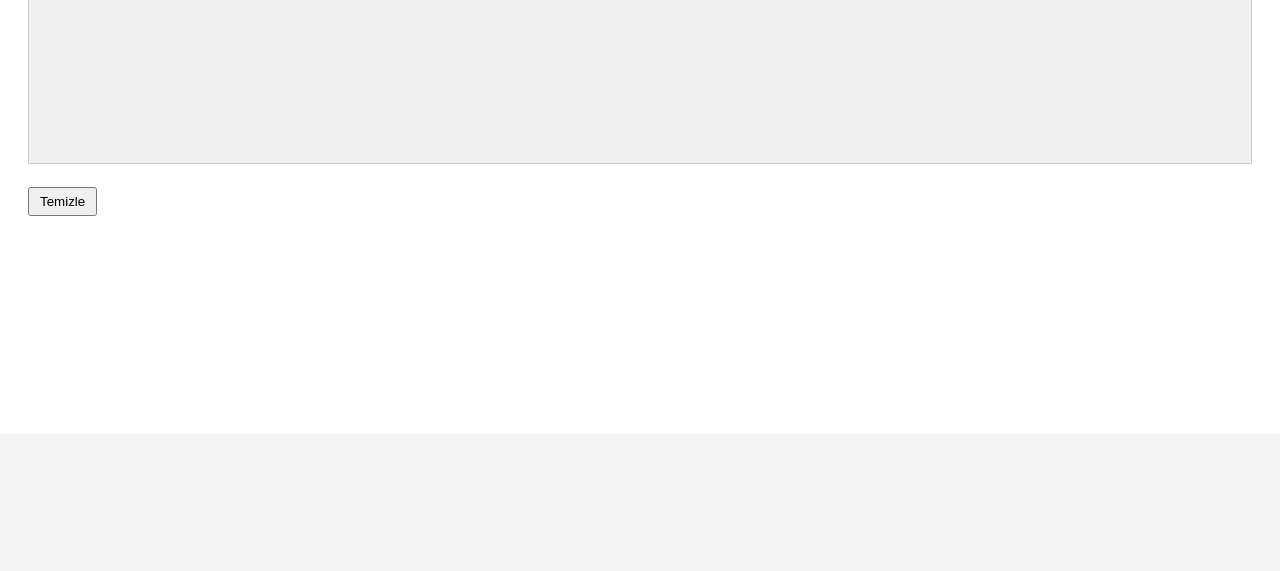
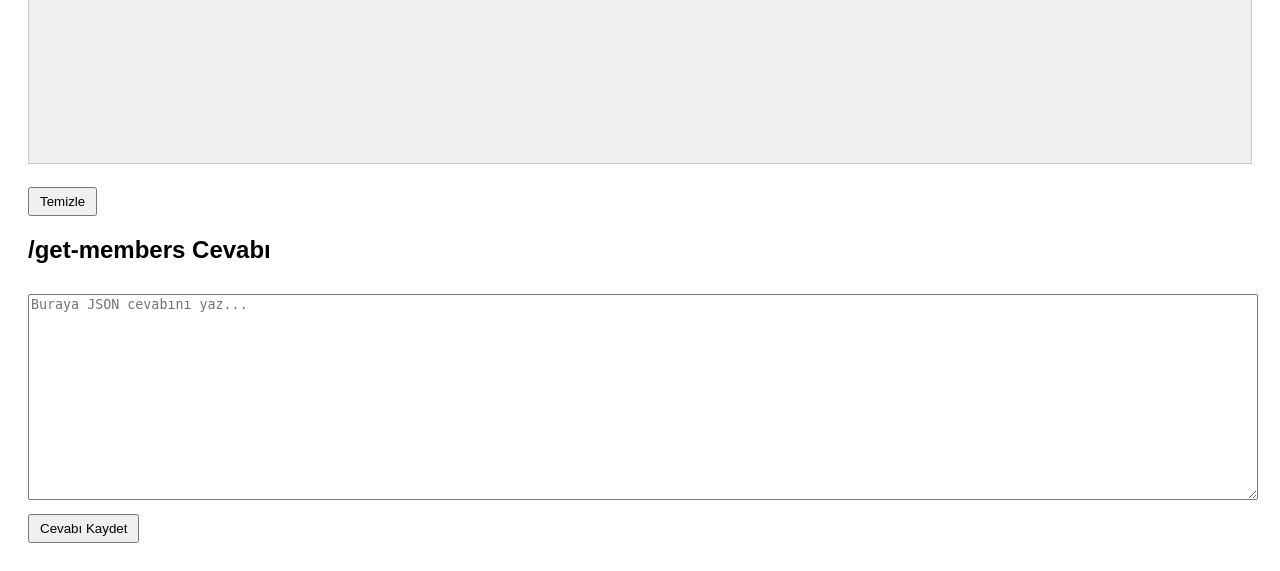
Before and after one commit to Tempa-Teknik/webServiceTest, a Flask app: page / in a window 1280 px wide. Shown: the part 366-937 px from the top of the page. Before the commit the page ends 582 px from the top, so only its background shows below. Run offline with Flask 2, Linux system fonts and the light colour scheme; data that the repository does not hold is empty.

Commit message:
Added get member feature

```diff
--- a/app.py
+++ b/app.py
@@ -1,14 +1,15 @@
-from flask import Flask, request, jsonify, render_template
+from flask import Flask, request, jsonify, render_template, redirect
 from datetime import datetime
 import pytz
-import uuid  # UUID üretmek için
+import uuid
 
 app = Flask(__name__)
 messages = []
+get_members_response = "{}"  # Başlangıç değeri
 
 @app.route('/')
 def index():
-    return render_template('index.html', messages=messages)
+    return render_template('index.html', messages=messages, get_members_response=get_members_response)
 
 @app.route('/Api/indicatorapi/milk-delivery/<string:user_id>', methods=['POST'])
 def milk_delivery(user_id):
@@ -16,20 +17,15 @@ def milk_delivery(user_id):
     if not data:
         return jsonify({'status': 'error', 'message': 'Geçerli JSON gönderiniz'}), 400
 
-    # Mesajı kaydet
     message = {
         'user_id': user_id,
         'data': data
     }
     messages.append(message)
 
-    # Gelen JSON’dan IndexNumber'ı al, yoksa UNKNOWN yap
     index_number = data.get("indexNumber", "UNKNOWN")
-
-    # UUID oluştur
     generated_id = str(uuid.uuid4())
 
-    # Cevap JSON'u
     response = {
         "Status": True,
         "Data": {
@@ -43,6 +39,19 @@ def milk_delivery(user_id):
 
     return jsonify(response), 200
 
+@app.route('/api/indicatorapi/get-members/<string:mac_id>', methods=['GET'])
+def get_members(mac_id):
+    try:
+        return app.response_class(response=get_members_response, status=200, mimetype='application/json')
+    except Exception as e:
+        return jsonify({"error": str(e)}), 500
+
+@app.route('/save_get_members_response', methods=['POST'])
+def save_get_members_response():
+    global get_members_response
+    get_members_response = request.form.get("get_members_response", "{}")
+    return redirect("/")
+
 @app.route('/clear_messages', methods=['POST'])
 def clear_messages():
     messages.clear()
--- a/templates/index.html
+++ b/templates/index.html
@@ -7,6 +7,7 @@
         body { font-family: Arial, sans-serif; padding: 20px; }
         #messages { white-space: pre-wrap; background: #f0f0f0; padding: 10px; height: 400px; overflow-y: scroll; border: 1px solid #ccc; }
         button { margin-top: 10px; padding: 5px 10px; }
+        textarea { width: 100%; height: 200px; margin-top: 10px; font-family: monospace; }
     </style>
     <script>
         function clearMessages() {
@@ -16,7 +17,17 @@
             });
         }
 
-        // Gerçek zamanlı güncelleme için polling (2 saniyede bir yeniler)
+        function saveMemberResponse() {
+            const content = document.getElementById('memberResponse').value;
+            fetch('/set_member_response', {
+                method: 'POST',
+                headers: {
+                    'Content-Type': 'application/json'
+                },
+                body: JSON.stringify({ response: content })
+            });
+        }
+
         function fetchMessages() {
             fetch('/get_messages')
                 .then(response => response.json())
@@ -33,5 +44,9 @@
     <h1>Gelen Mesajlar</h1>
     <pre id="messages"></pre>
     <button onclick="clearMessages()">Temizle</button>
+
+    <h2>/get-members Cevabı</h2>
+    <textarea id="memberResponse" placeholder="Buraya JSON cevabını yaz..."></textarea>
+    <button onclick="saveMemberResponse()">Cevabı Kaydet</button>
 </body>
 </html>
```
